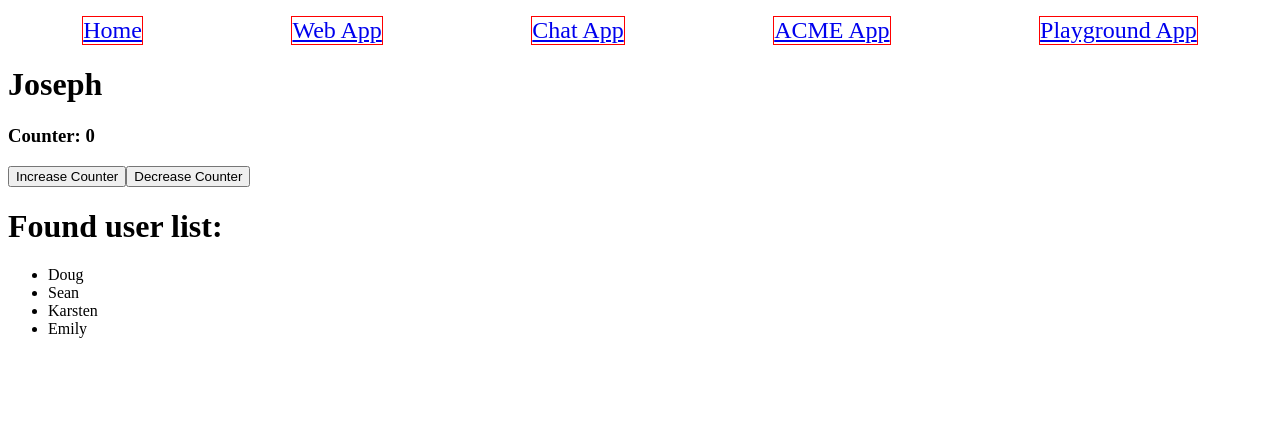
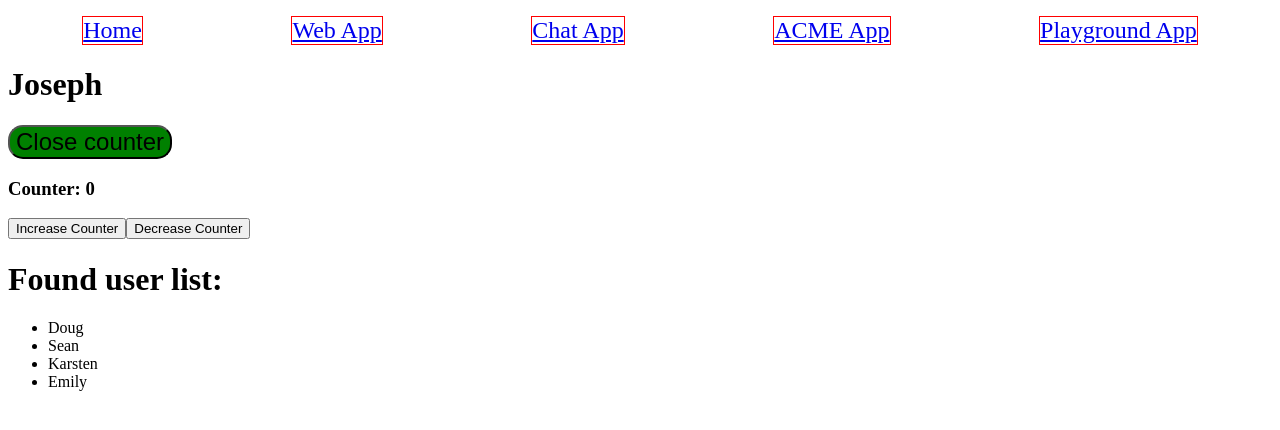
Before and after one commit to jikehara/react_exercises, a React (Create React App) app in the folder my-new-app/: page /PlaygroundApp in a window 1280 px wide. Shown: the top 430 px of the page. Built offline with nearby package versions, Linux system fonts and the light colour scheme.

Commit message:
Added Faker's library of random stuff, messed with some state/non-state and did some ternary css.

```diff
--- a/my-new-app/package.json
+++ b/my-new-app/package.json
@@ -3,6 +3,7 @@
   "version": "0.1.0",
   "private": true,
   "dependencies": {
+    "faker": "^4.1.0",
     "react": "^15.6.1",
     "react-dom": "^15.6.1",
     "react-router-dom": "^4.1.2",
--- a/my-new-app/src/Playground/PlaygroundApp.js
+++ b/my-new-app/src/Playground/PlaygroundApp.js
@@ -1,4 +1,5 @@
 import React from 'react';
+import Faker from 'faker';
 
 // SMART/Container/STATE Data, no props
 
@@ -30,6 +31,16 @@ const UsersList = (props) => {
   )
 }
 
+const Counter = (props) => {
+  return (
+    <div>
+      <h3>Counter: { props.counter }</h3>
+      <button onClick={()=> props.increaseCounter()}>Increase Counter</button>
+      <button onClick={()=> props.decreaseCounter()}>Decrease Counter</button>
+    </div>
+  )
+}
+
 // smart component
 class PlaygroundApp extends React.Component {
 
@@ -37,11 +48,19 @@ class PlaygroundApp extends React.Component {
   state = {
     name: "Joseph",
     counter: 0,
-    users: null
+    users: null,
+    showCounter: true
   };
+
+  // increaseCounter = this.increaseCounter.bind(this);
+  // decreaseCounter = this.decreaseCounter.bind(this);
 
   componentDidMount() {
     this.fetchUsersFromServer();
+    console.log("Mounting app!");
+    const randomName=Faker.name.firstName();
+    const someproduct = Faker.commerce.product();
+    console.log(someproduct);
   }
 
   fetchUsersFromServer() {
@@ -58,27 +77,43 @@ class PlaygroundApp extends React.Component {
     }, 3000);
   }
 
-  increaseCounter() {
+  // = () => {} does binding automatically
+  increaseCounter = () => {
     this.setState({counter: this.state.counter += 1})
   }
 
-  decreaseCounter() {
+  decreaseCounter = () => {
     this.setState({counter: this.state.counter -= 1})
+  }
+
+  toggleCounter = () => {
+    this.setState({showCounter: !this.state.showCounter})
   }
 
   render() {
     return (
       <div>
         <h1>{this.state.name}</h1>
-        <h3>Counter: {this.state.counter}</h3>
-        <button onClick={()=> this.increaseCounter()}>Increase Counter</button>
-        <button onClick={()=> this.decreaseCounter()}>Decrease Counter</button>
+        <button className={
+          this.state.showCounter ? "open-btn" : "close-btn"
+        }
+
+          onClick={()=> this.toggleCounter()}> {this.state.showCounter ? "Close counter" : "Open Counter"}
+        </button>
+
+        {
+          this.state.showCounter
+          ? <Counter counter={this.state.counter}
+            increaseCounter={this.increaseCounter}
+            decreaseCounter={this.decreaseCounter} />
+          : null
+        }
+
         {
           this.state.users
           ? <UsersList usersData={this.state.users}/>
           : <h1> Users loading </h1>
         }
-
       </div>
     )
   }
--- a/my-new-app/src/style.css
+++ b/my-new-app/src/style.css
@@ -60,3 +60,15 @@
   margin: 0;
   border: solid 1px red;
 }
+
+.open-btn {
+  background-color: green;
+  border-radius: 15px;
+  font-size: 24px;
+}
+
+.close-btn {
+  background-color: red;
+  border-radius: 15px;
+  font-size: 24px;
+}
```
